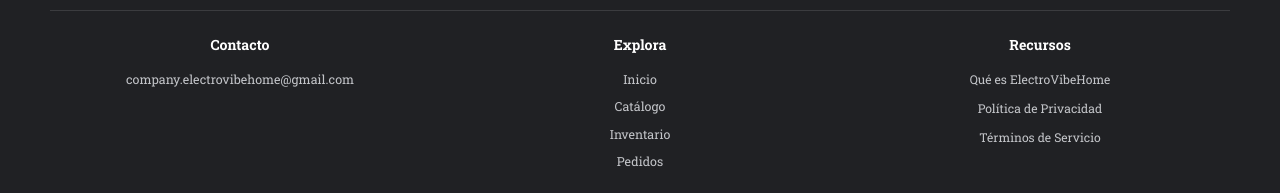
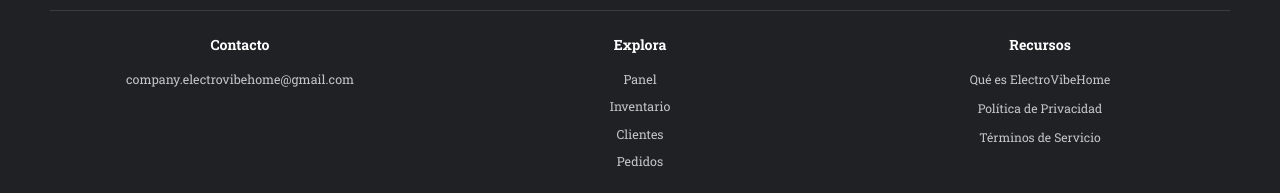
Before and after one commit to sro2005/my-app, a React (Vite) app: page /home-page in a window 1280 px wide. Shown: the part 672-865 px from the top of the page. Built offline with nearby package versions, Linux system fonts and the light colour scheme; sample sign-in values are in the browser's storage.

Commit message:
ux: align footer shortcuts with role permissions

```diff
--- a/src/components/Footer.jsx
+++ b/src/components/Footer.jsx
@@ -7,7 +7,7 @@ const Footer = () => {
   const exploreLinks = !user
     ? [['/', 'Inicio'], ['/catalogo', 'Catálogo'], ['/register', 'Crear cuenta'], ['/login', 'Iniciar sesión']]
     : user.role === 'admin'
-      ? [['/home-page', 'Inicio'], ['/catalogo', 'Catálogo'], ['/listado-productos', 'Inventario'], ['/listado-pedidos', 'Pedidos']]
+      ? [['/home-page', 'Panel'], ['/admin-inventario', 'Inventario'], ['/listado-clientes', 'Clientes'], ['/listado-pedidos', 'Pedidos']]
       : [['/home-page', 'Inicio'], ['/catalogo', 'Catálogo'], ['/listado-pedidos', 'Mis pedidos'], ['/perfil-cliente', 'Mi perfil']];
 
   return (
```
